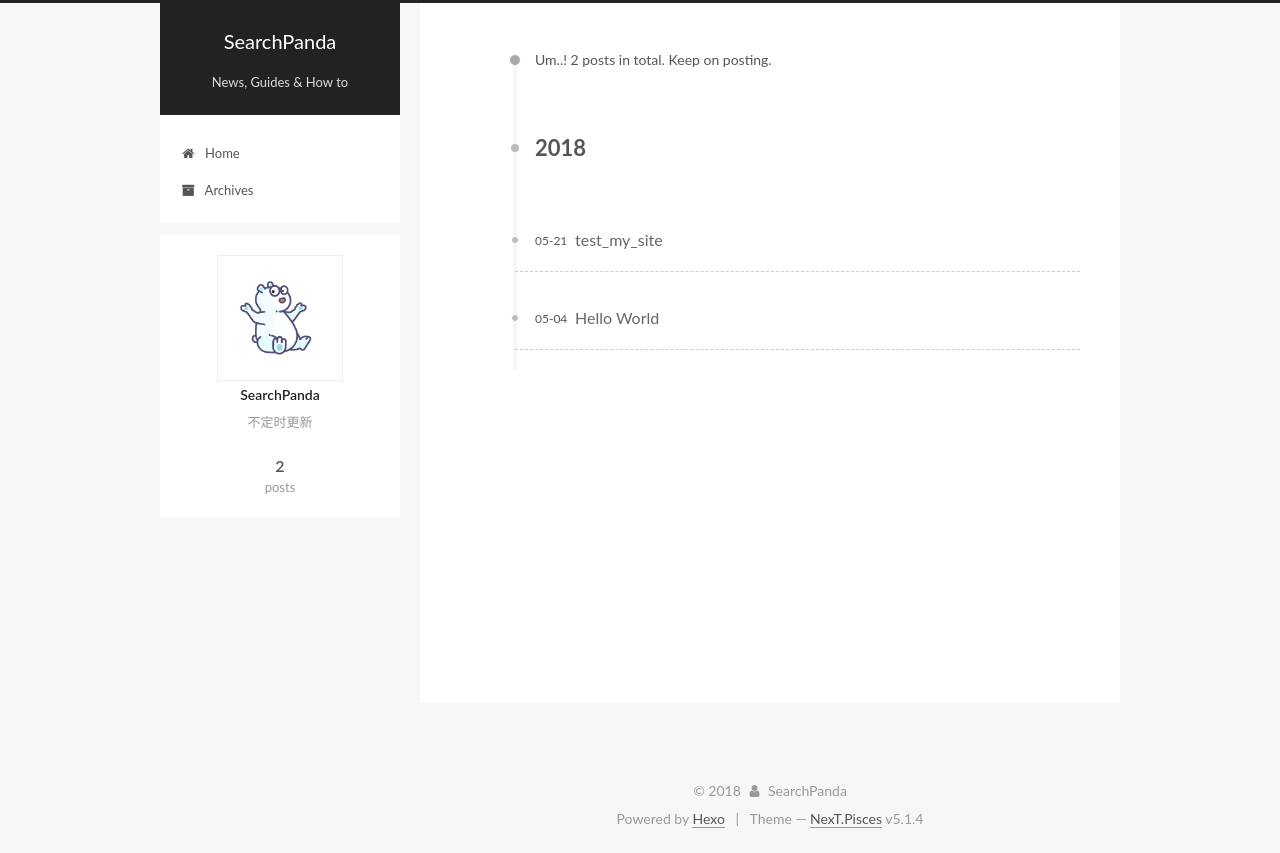
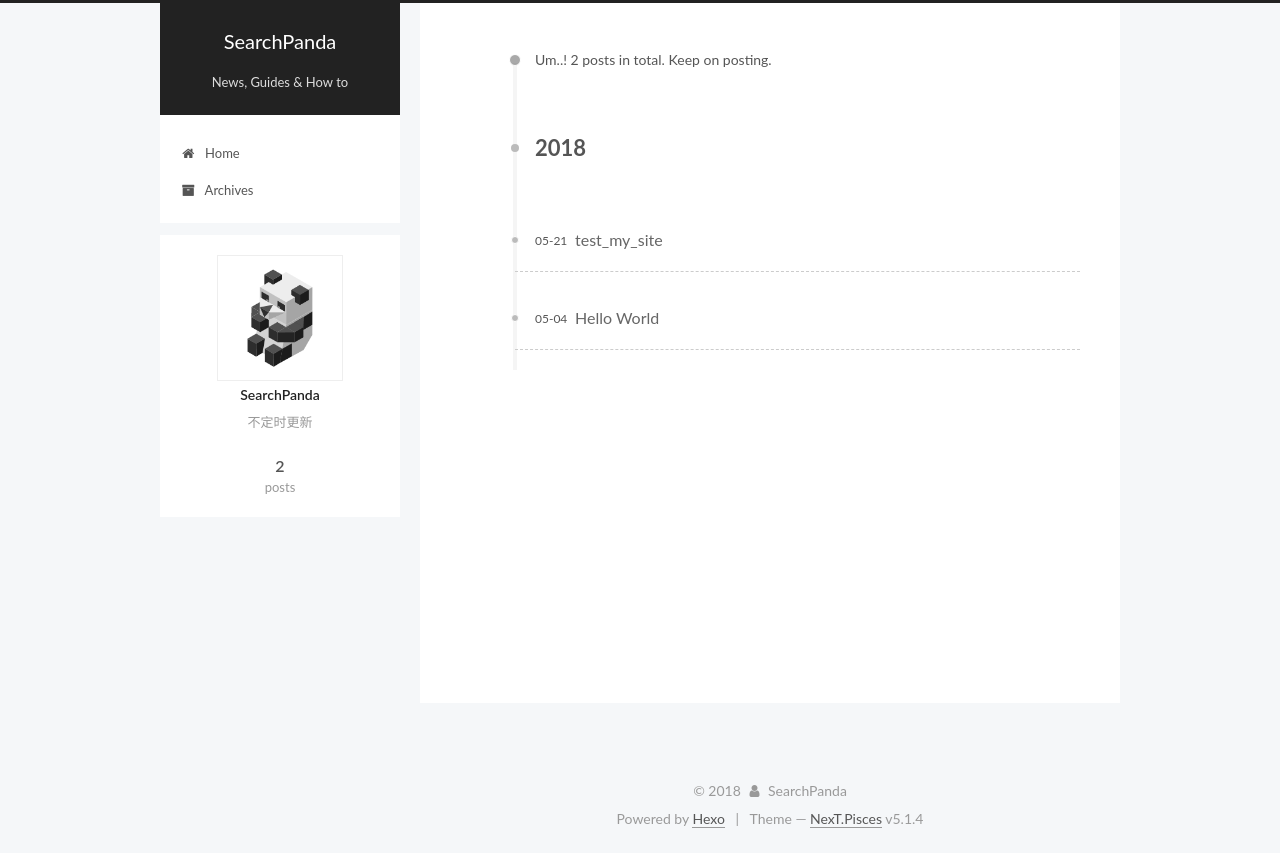
Before and after one commit to nomoszhang/nomoszhang.github.io, a plain HTML site: page archives/index.html in a window 1280 px wide. Drawn offline with Linux system fonts and the light colour scheme.

Commit message:
Site updated: 2018-05-31 13:33:18

```diff
--- a/archives/index.html
+++ b/archives/index.html
@@ -365,7 +365,7 @@
           <div class="site-author motion-element" itemprop="author" itemscope itemtype="http://schema.org/Person">
 
               <img class="site-author-image" itemprop="image"
-                src="/images/北极熊.png"
+                src="/images/熊猫-panda.png"
                 alt="SearchPanda" />
 
               <p class="site-author-name" itemprop="name">SearchPanda</p>
```
Also changed, not shown: archives/2018/05/index.html (+1 -1 lines), archives/2018/index.html (+1 -1 lines), index.html (+3 -3 lines), images/熊猫-panda.png (added), 2 other files.
